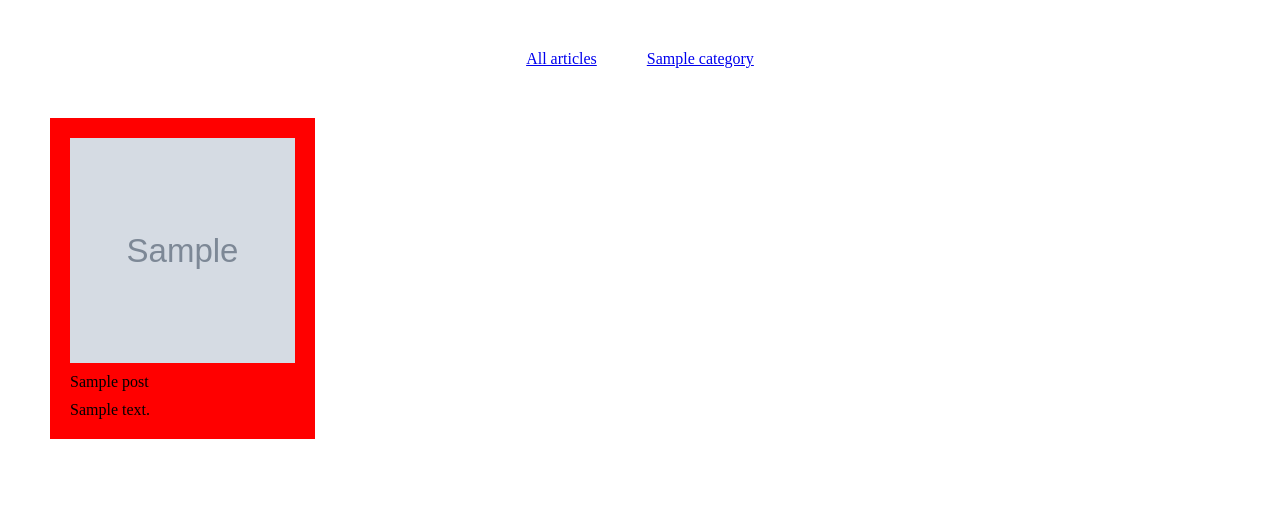
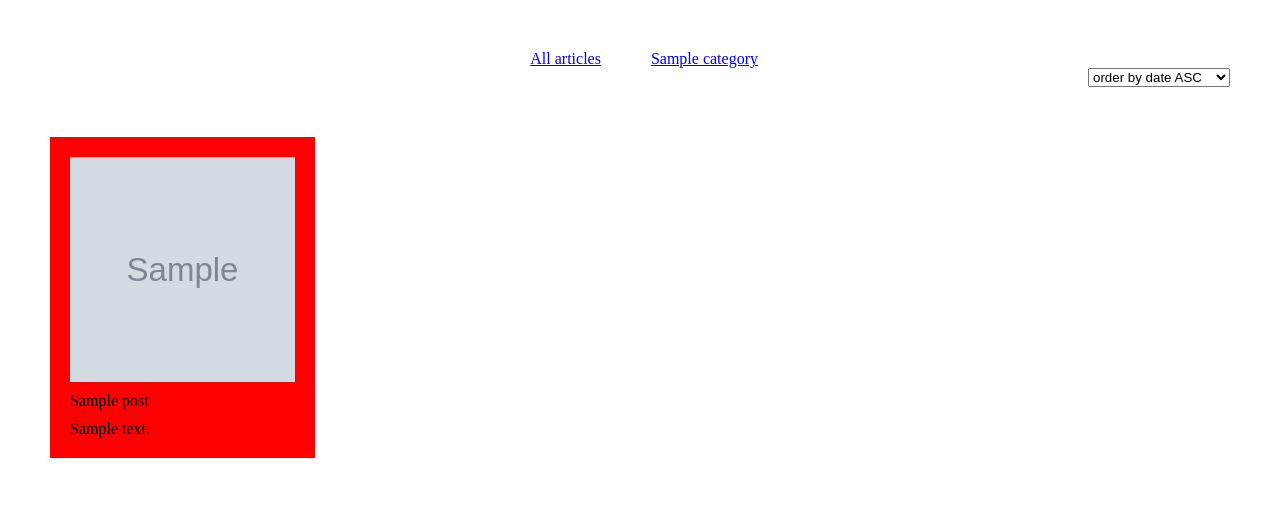
Before and after one commit to leo385/blog-app, a Django app: page /blog/ in a window 1280 px wide. Shown: the top 507 px of the page. Run offline with Django 4.2, Linux system fonts and the light colour scheme; tables that the repository leaves empty hold one stand-in row (values such as "Sample post"); grey boxes marked "Sample" are stand-in pictures.

Commit message:
Posts' sorting functionality is work, due to parameters in url are properly handler in views.py

```diff
--- a/blog/static/blog/style.css
+++ b/blog/static/blog/style.css
@@ -1,17 +1,33 @@
 body{
 	margin: 0;
 	padding: 50px;
-	background: white;
 
+}
+
+.flex-body-container{
+
+	display: inline-flex;
+	width: 100%;
+	flex-wrap: wrap;
 }
 
 .flex-category-container{
 
 	display: flex;
-	justify-content: center;
+	justify-content: right;
 	gap: 50px;
+
+	width: 60%;
 }
 
+.flex-sorting-container{
+
+	display: flex;
+	justify-content: right;
+
+	width: 100%;
+
+}
 
 .post-container{
 
--- a/blog/templates/blog/index.html
+++ b/blog/templates/blog/index.html
@@ -2,6 +2,7 @@
 <html>
 <head>
 	<meta charset="UTF-8">
+	<meta name="viewport" content="width=device-width, initial-scale=1.0">
 	<title>Blog</title>
 	{% load static %}
 	<link rel="stylesheet" href="{% static 'blog/style.css' %}">
@@ -21,16 +22,25 @@
 	{% endif %}
 </head>
 <body>
+	<div class="flex-body-container">
 	{% if categories %}
 		<div class="flex-category-container">
-			<span class="category-link" name="category" id="cat-default"><a href="/blog">All articles</a></span>
+			<span class="category-link" name="category" id="cat-default"><a href="{% url 'blog:index' %}">All articles</a></span>
 			{% for category in categories %}
-			<span class="category-link" name="category" id="cat{{ forloop.counter }}"><a href="/blog/category/{{ category.slug }}">{{ category.name }}</a></span>
+			<span class="category-link" name="category" id="cat{{ forloop.counter }}"><a href="{% url 'blog:category_detail' category.slug %}">{{ category.name }}</a></span>
 			{% endfor %}
-		</div>
 	{% else %}
 		<p>There aren't categories.</p>
 	{% endif %}
+		</div>
+	<div class="flex-sorting-container">
+		<form method="GET" action="">
+			<select id="menu-sorting sort" name="sorting" onchange="this.form.submit()">
+				<option value="by_date_asc" {% if sorting == 'by_date_asc' %}selected{% endif %}>order by date ASC</option>
+				<option value="by_date_desc" {% if sorting == 'by_date_desc' %}selected{% endif %}>order by date DESC</option>
+			</select>
+		</form>
+	</div>
 
 	{% if posts %}
 		<div class="post-container">
@@ -41,9 +51,10 @@
 				<div class="post-excerpt">{{ post.get_excerpt }}</div>
 			</div>
 		{% endfor %}
-		</div>
 	{% else %}
 		<p>There aren't posts.</p>
 	{% endif %}
+		</div>
+	</div>
 </body>
 </html>
--- a/blog/views.py
+++ b/blog/views.py
@@ -1,6 +1,8 @@
-from django.shortcuts import render, get_object_or_404
-from django.http import HttpResponse
+from django.shortcuts import render, redirect, get_object_or_404
+from django.http import HttpResponse, HttpResponseRedirect
+from django.urls import reverse
 from django.views.generic.list import ListView
+from django.utils import timezone
 
 from .models import Category, Post
 
@@ -12,19 +14,63 @@ class IndexView(ListView):
     context_object_name = "posts"
 
     def get_queryset(self):
-        category_slug = self.kwargs.get("category_slug")
 
-        if category_slug:
-            category = get_object_or_404(Category, slug=category_slug)
-            return Post.objects.filter(category=category)
+        queryset = Post.objects.all()
+        sorting_option = self.request.GET.get("sorting")
 
-        return Post.objects.all()
+        if sorting_option == "by_date_asc":
+            queryset = queryset.order_by("pub_date")
+
+        if sorting_option == "by_date_desc":
+            queryset = queryset.order_by("-pub_date")
+
+        return queryset
 
     def get_context_data(self, **kwargs):
 
         context = super().get_context_data(**kwargs)
 
-        categories = Category.objects.exclude(name="no category")
-        context["categories"] = categories
+        context["categories"] = Category.objects.exclude(name="no category")
+
+        sorting_option = self.request.GET.get("sorting", "")
+        context["sorting"] = sorting_option
+
+        category_slug = self.kwargs.get("category_slug")
+
+        if category_slug:
+            category = get_object_or_404(Category, slug=category_slug)
+
+            posts = Post.objects.filter(category=category)
+
+            if sorting_option == "by_date_asc":
+                posts = posts.order_by("pub_date")
+
+            if sorting_option == "by_date_desc":
+                posts = posts.order_by("-pub_date")
+
+            context["posts"] = posts
+
+        else:
+            context["posts"] = self.get_queryset()
+
 
         return context
+
+
+    def post(self, request, *args, **kwargs):
+
+        sorting_option = request.POST.get('sorting')
+
+        if sorting_option:
+            # Przekierowanie z parametrem sorting
+            if 'category_slug' in self.kwargs:
+                category_slug = self.kwargs['category_slug']
+                return redirect('{}?sorting={}'.format(
+                    reverse('blog:category_detail', kwargs={'category_slug': category_slug}),
+                    sorting_option))
+            else:
+                return redirect('{}?sorting={}'.format(
+                    reverse('blog:index'),
+                    sorting_option))
+
+        return super().get(request, *args, **kwargs)
```
Also changed, not shown: blog/tests/test_models.py (renamed from blog/tests.py, +1 -39 lines), blog/tests/test_views.py (added, +43 -0 lines), blog/tests/__init__.py (added), 4 other files.
